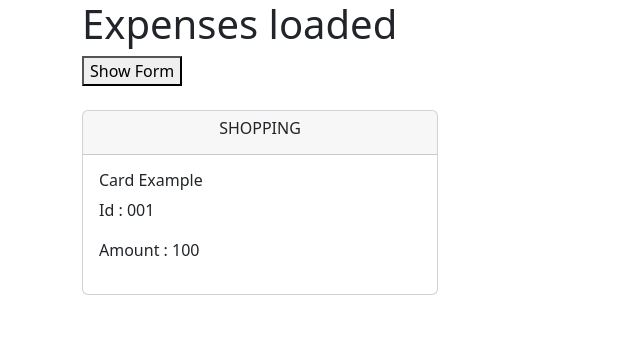
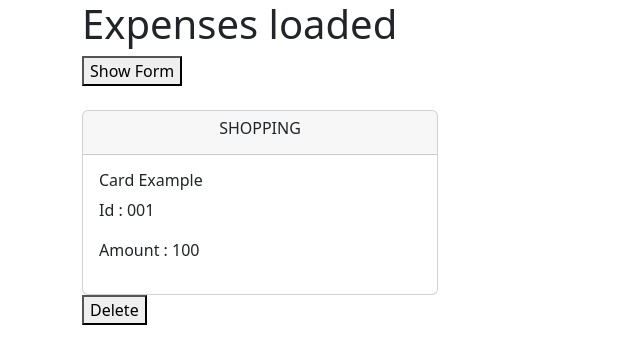
Before and after one commit to sujay004/react-workout-syne, a React (Create React App) app: page / in a window 1280 px wide. Shown: the top 364 px of the page, without its empty margins (0-640 px from the left). Built offline with nearby package versions, Linux system fonts and the light colour scheme.

Commit message:
Delete implementation using parent function reference accessiong

```diff
--- a/src/Components/Expenses/ExpenseItem/ExpenseItem.jsx
+++ b/src/Components/Expenses/ExpenseItem/ExpenseItem.jsx
@@ -2,6 +2,9 @@ import React from "react";
 
 
 const ExpenseItem = (props)=>{
+    const deleteExpense = ()=>{
+        props.deleteExpense(props.expnese.id)
+    }
     return (
         <div className="col-4">
         <div className="card">
@@ -14,6 +17,7 @@ const ExpenseItem = (props)=>{
             <p> Amount : {props.expnese.amount}</p>
             </div>
         </div>
+        <button onClick={deleteExpense}>Delete</button>
     </div>
     )
 }
--- a/src/Components/Expenses/Expenses.jsx
+++ b/src/Components/Expenses/Expenses.jsx
@@ -26,6 +26,10 @@ const Expenses = ()=>{
         setExpnese([submitResult,...expnese])
         console.log('After added expnese value',expnese)
     }
+    const deleteExpense = (idValue)=>{
+        console.log('card id value  ',idValue )
+        setExpnese(expnese.filter(e=>e.id!=idValue))
+    }
 
     return (
         <div className="container">
@@ -37,7 +41,7 @@ const Expenses = ()=>{
 
             </div>
             <div className="row">
-                {expnese.map(e=> <ExpenseItem expnese={e} key={e.id}></ExpenseItem>)}
+                {expnese.map(e=> <ExpenseItem expnese={e} key={e.id} deleteExpense={deleteExpense}></ExpenseItem>)}
             </div>
         </div>
     )
```
